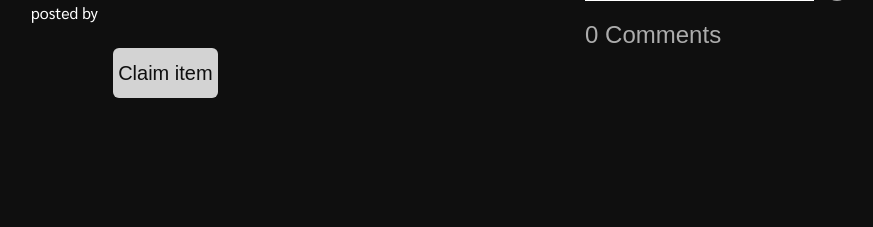
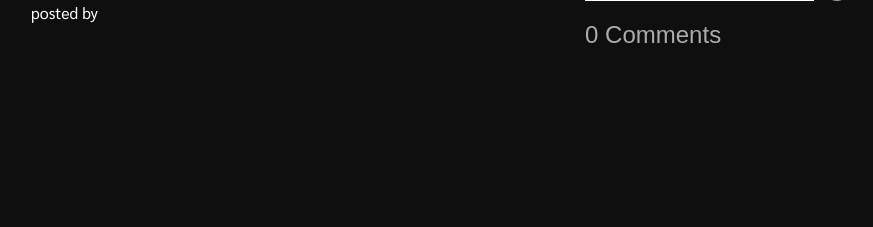
Before and after one commit to CLOEI/lost-and-found, a Flask app: template api/templates/post.html in a window 1280 px wide. Shown: the part 354-581 px from the top of the page, without its empty margins (193-1066 px from the left). Run offline with Flask 3, Linux system fonts and the light colour scheme; the template is opened without the code that fills it, so the values that code supplies are empty; parts of the project's set-up code (start-up, migrations or seed data) failed here and were passed over; some libraries are stand-ins or nearby versions; some web fonts are replaced.

Commit message:
remove claim button

```diff
--- a/api/templates/post.html
+++ b/api/templates/post.html
@@ -35,11 +35,6 @@ get_current_uid() %}
         </a>
       </p>
     </div>
-  </div>
-  <div class="claimbutton">
-    <form action="" class="flex-container f-justify-center f-align-center">
-      <button class="button" type="submit">Claim item</button>
-    </form>
   </div>
   <div class="post-image">
     <img
```
